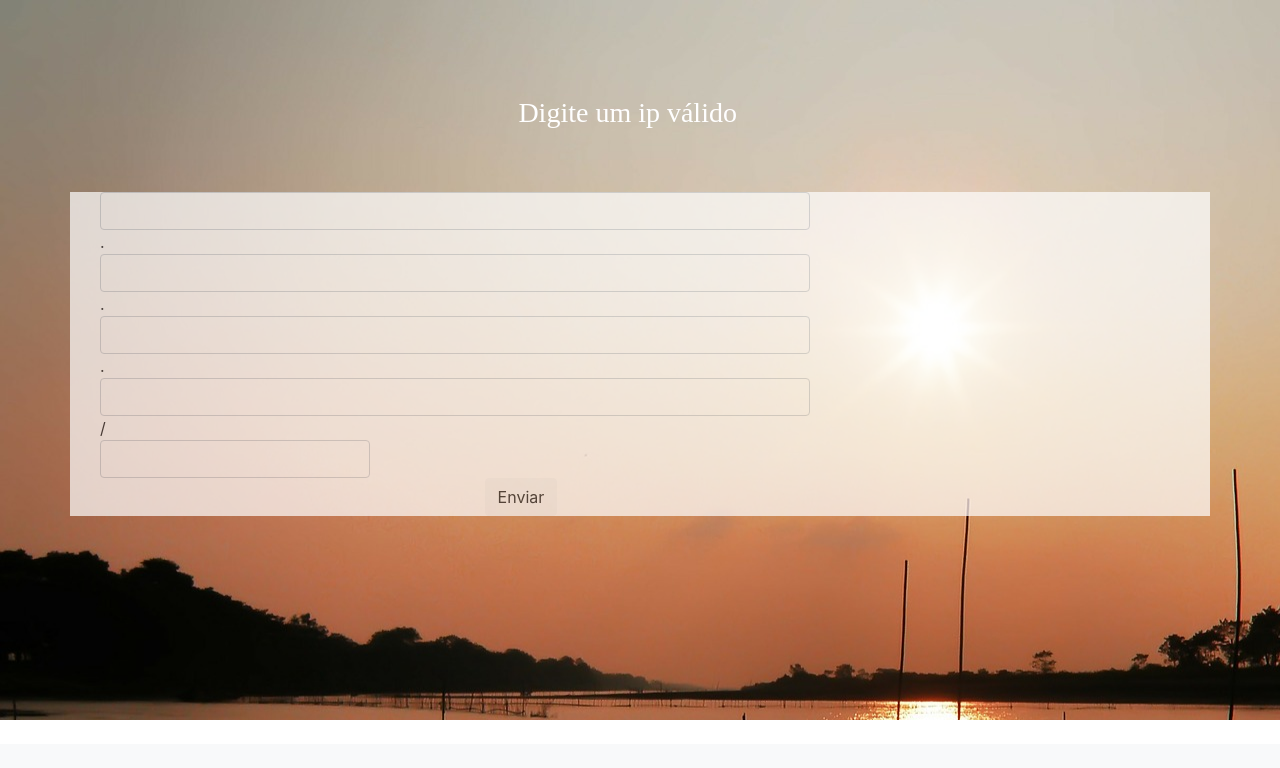
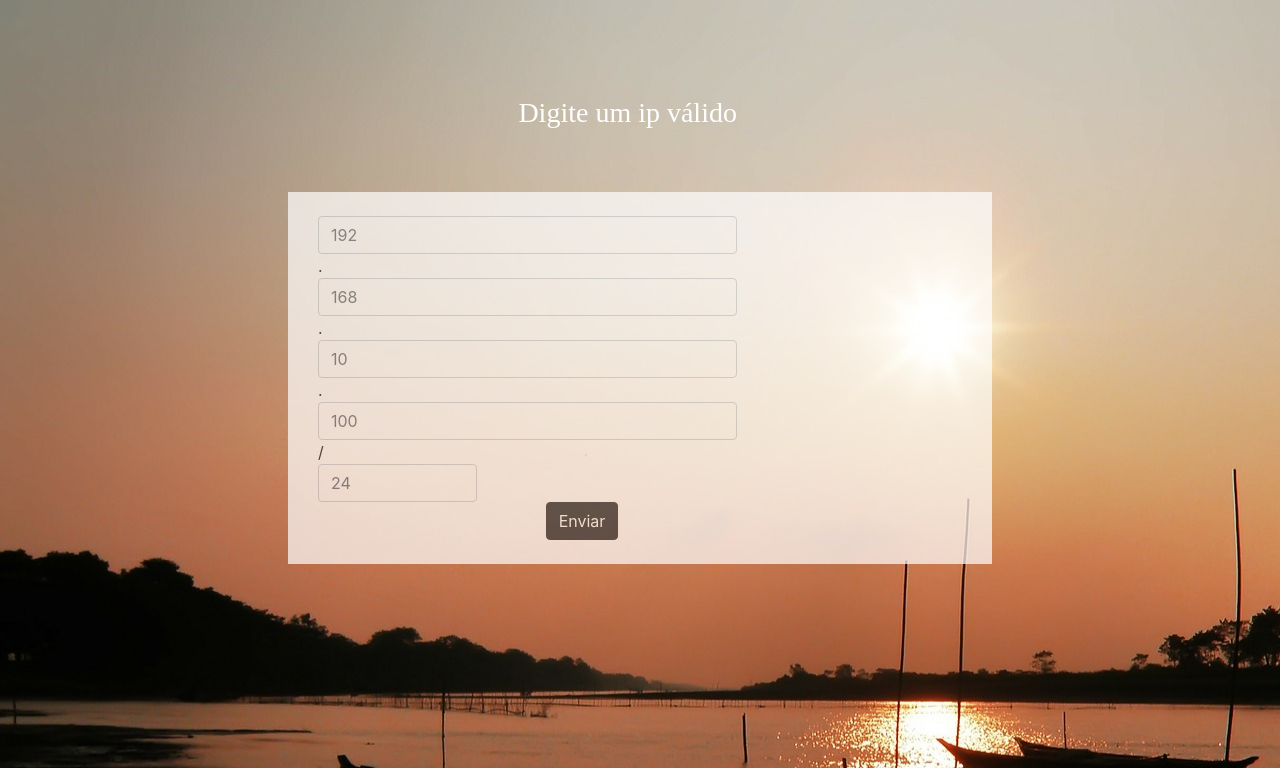
Before and after one commit to Leticia0/Calculadora-IPV4, a PHP site: page / in a window 1280 px wide. Shown: the part 56-824 px from the top of the page. Before the commit the page ends 776 px from the top, so only its background shows below. Run offline with PHP 8.4, Linux system fonts and the light colour scheme; some libraries are stand-ins or nearby versions.

Commit message:
hello2.0

```diff
--- a/index.php
+++ b/index.php
@@ -64,20 +64,23 @@
 
                 <h3 style="margin-bottom: 3%; color: white; font-family: serif;">Digite um ip válido</h3>
                 <br>
-            <div class="container" style="background-color: white; opacity: 0.7; ">
+            <div class="container" style="background-color: white; opacity: 0.7; width: 55%;">
 
                 <div>
 
                      <div class="col-8">
-                       <input type="text" id="ip1" maxlength="3" size="8" class="form-control" >.
-                       <input type="text" id="ip2" maxlength="3"  class="form-control">.
-                       <input type="text" id="ip3" maxlength="3" size="1" class="form-control" >.
-                       <input type="text" id="last_input" name="ip4" maxlength="3" size="1" class="form-control" >/
+                        <br>
+                       <input type="text" id="ip1" maxlength="3" size="8" class="form-control" placeholder="192">.
+                       <input type="text" id="ip2" maxlength="3"  class="form-control" placeholder="168">.
+                       <input type="text" id="ip3" maxlength="3" size="1" class="form-control" placeholder="10" >.
+                       <input type="text" id="last_input" name="ip4" maxlength="3" size="1" class="form-control" placeholder="100">/
 
-                       <input type="text" id="mask" maxlenght="2" size="2" class="form-control">
+                       <input type="text" id="mask" maxlenght="2" size="2" class="form-control" placeholder="24">
                     </div>
-                <button class="btn btn-light" style="margin-left: 36%;">Enviar</button>
+                <button class="btn btn-dark" style="margin-left: 36%;">Enviar</button>
+
                 </div>
+                <br>
             </div><!--fecha o container-->
                 <div id="resultado">
                     <br>
--- a/style.css
+++ b/style.css
@@ -33,7 +33,7 @@ body {
     position: absolute;
 
     width: 70%;
-    height: 50%;
+    height: 55%;
 
     box-shadow: 0px 0px 10px black;
 
```
Also changed, not shown: funcoes.php (+7 -0 lines).
